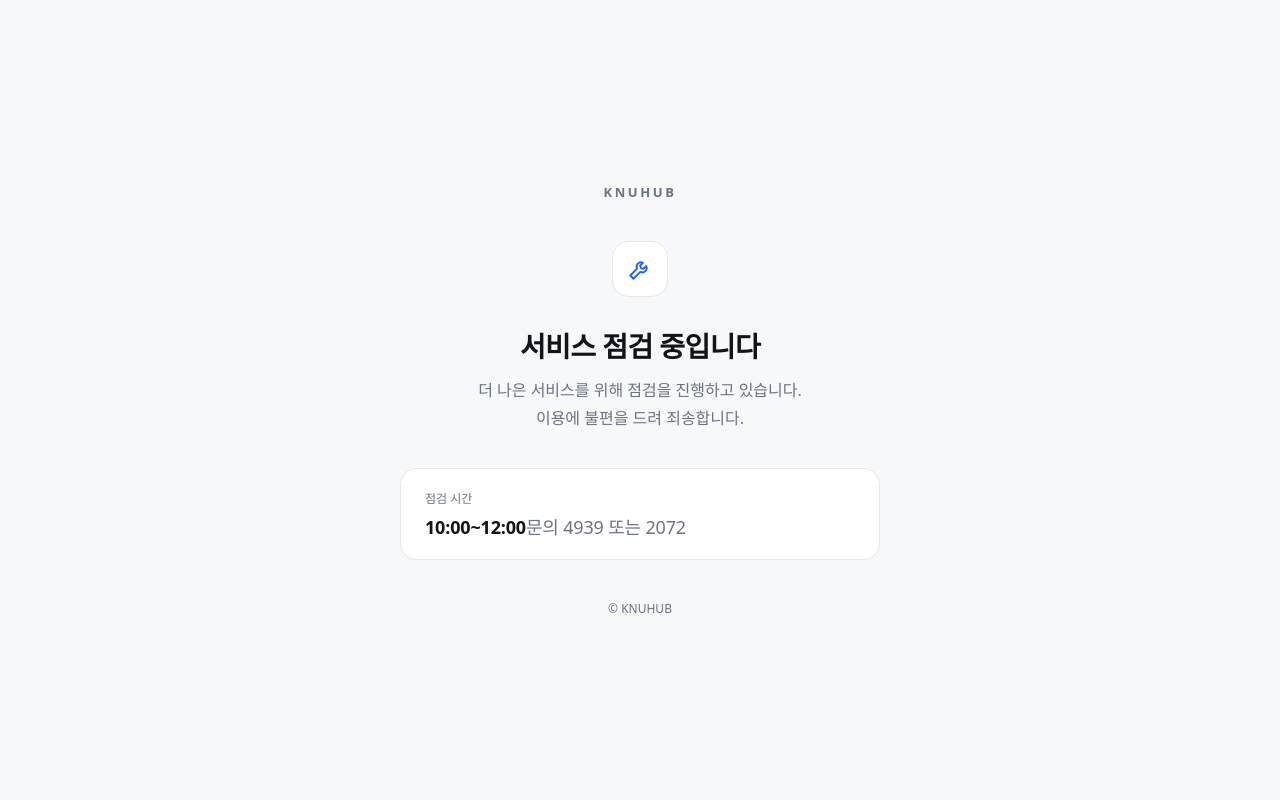
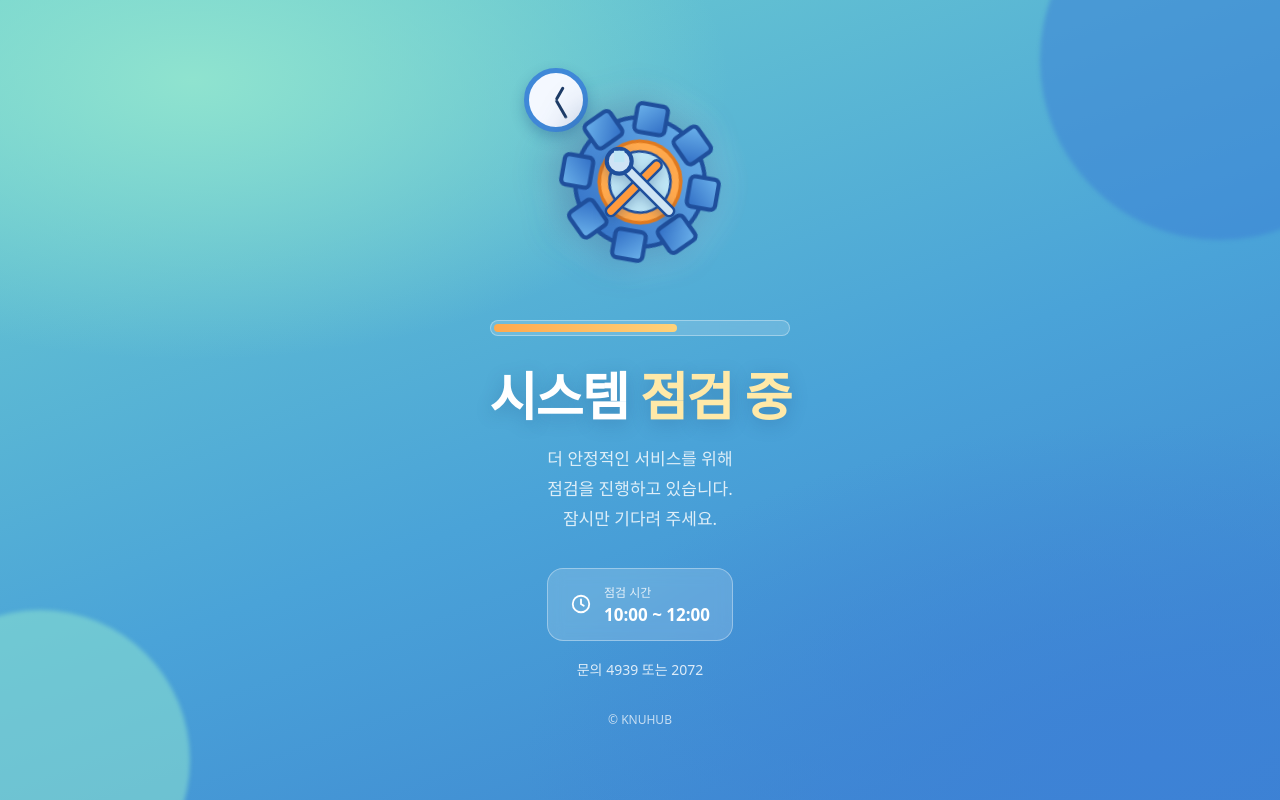
Before and after one commit to knuhub/MW, a plain HTML site: page index.html in a window 1280 px wide. Drawn offline with Linux system fonts and the light colour scheme.

Commit message:
Redesign maintenance page with gear, progress bar and gradient style
Co-Authored-By: Claude Sonnet 5.5 <noreply@anthropic.com>

```diff
--- a/index.html
+++ b/index.html
@@ -7,50 +7,123 @@
 <title>서비스 점검 안내 · KNUHUB</title>
 <style>
   :root{
-    --bg:#f7f8fa; --fg:#111418; --muted:#6b7280; --line:#e5e7eb; --card:#fff; --accent:#2563eb;
-  }
-  @media (prefers-color-scheme:dark){
-    :root{--bg:#0d0f12; --fg:#f3f4f6; --muted:#9ca3af; --line:#23272e; --card:#14171b; --accent:#60a5fa;}
+    --ink:#fff; --soft:rgba(255,255,255,.82); --accent:#ffe9a8; --orange:#ffa94d;
+    --glass:rgba(255,255,255,.16); --glass-line:rgba(255,255,255,.35);
   }
   *{box-sizing:border-box;margin:0}
   body{
-    min-height:100vh; display:grid; place-items:center; padding:24px 16px;
-    background:var(--bg); color:var(--fg);
+    min-height:100vh; display:grid; place-items:center; padding:32px 16px;
+    color:var(--ink); overflow-x:hidden;
     font-family:"Pretendard","Apple SD Gothic Neo","Malgun Gothic",system-ui,sans-serif;
     -webkit-font-smoothing:antialiased;
+    background:
+      radial-gradient(60% 50% at 15% 10%, #8fe3cf 0%, transparent 70%),
+      radial-gradient(70% 60% at 90% 95%, #3d82d6 0%, transparent 70%),
+      linear-gradient(160deg,#6fd0cf 0%,#4aa3d8 55%,#3b7fd0 100%);
   }
-  main{width:100%; max-width:480px; text-align:center}
-  .logo{font-size:13px; letter-spacing:.2em; color:var(--muted); font-weight:600; margin-bottom:40px}
-  .icon{
-    width:56px; height:56px; margin:0 auto 28px; border-radius:16px;
-    display:grid; place-items:center; background:var(--card); border:1px solid var(--line);
+  /* soft decorative blobs */
+  body::before,body::after{content:"";position:fixed;border-radius:50%;filter:blur(2px);z-index:0}
+  body::before{width:360px;height:360px;right:-120px;top:-120px;background:rgba(61,130,214,.55)}
+  body::after{width:300px;height:300px;left:-110px;bottom:-110px;background:rgba(143,227,207,.55)}
+
+  main{position:relative;z-index:1;width:100%;max-width:520px;text-align:center}
+
+  .badge{
+    position:relative; width:220px; height:220px; margin:0 auto 28px;
+    display:grid; place-items:center;
   }
-  .icon svg{width:26px; height:26px; stroke:var(--accent); fill:none; stroke-width:1.8; stroke-linecap:round; stroke-linejoin:round}
-  h1{font-size:28px; font-weight:700; letter-spacing:-.02em; margin-bottom:12px}
-  p.lead{color:var(--muted); font-size:16px; line-height:1.7}
+  .badge::before{
+    content:""; position:absolute; inset:0; border-radius:50%;
+    background:radial-gradient(circle,rgba(255,255,255,.35),rgba(255,255,255,0) 70%);
+  }
+  .gear{width:170px;height:170px;animation:spin 18s linear infinite;filter:drop-shadow(0 10px 18px rgba(20,60,120,.35))}
+  @keyframes spin{to{transform:rotate(360deg)}}
+  .tools{position:absolute;width:104px;height:104px;filter:drop-shadow(0 4px 6px rgba(20,60,120,.3))}
+  .clock{
+    position:absolute; left:-6px; top:-4px; width:64px; height:64px; border-radius:50%;
+    background:#f4f8ff; border:5px solid #3f88d8; box-shadow:0 6px 14px rgba(20,60,120,.3);
+  }
+  .clock i{position:absolute;left:50%;top:50%;width:3px;background:#1d3b66;border-radius:2px;transform-origin:50% 100%}
+  .clock .h{height:15px;transform:translate(-50%,-100%) rotate(30deg)}
+  .clock .m{height:21px;transform:translate(-50%,-100%) rotate(0deg);animation:tick 12s linear infinite}
+  @keyframes tick{to{transform:translate(-50%,-100%) rotate(360deg)}}
+
+  .bar{
+    width:min(300px,80%); height:16px; margin:0 auto 30px; border-radius:99px; padding:3px;
+    background:var(--glass); border:1px solid var(--glass-line); backdrop-filter:blur(6px);
+  }
+  .bar span{
+    display:block; height:100%; width:62%; border-radius:99px;
+    background:linear-gradient(90deg,var(--orange),#ffd27a);
+    animation:pulse 2.4s ease-in-out infinite;
+  }
+  @keyframes pulse{50%{width:72%}}
+
+  h1{font-size:clamp(36px,9vw,52px); font-weight:800; letter-spacing:-.03em; line-height:1.15;
+     text-shadow:0 4px 18px rgba(20,60,120,.28)}
+  h1 em{font-style:normal;color:var(--accent)}
+  .lead{margin-top:18px;font-size:17px;line-height:1.75;color:var(--soft)}
+
   .time{
-    margin:36px auto 0; padding:20px 24px; background:var(--card);
-    border:1px solid var(--line); border-radius:16px; text-align:left;
+    display:inline-flex; align-items:center; gap:12px; margin-top:34px; padding:14px 22px;
+    border-radius:16px; background:var(--glass); border:1px solid var(--glass-line);
+    backdrop-filter:blur(8px); text-align:left;
   }
-  .time dt{font-size:12px; color:var(--muted); margin-bottom:6px}
-  .time dd{font-size:18px; font-weight:600; letter-spacing:-.01em}
-  .time dd span{color:var(--muted); font-weight:500}
-  footer{margin-top:40px; font-size:12px; color:var(--muted)}
+  .time small{display:block;font-size:12px;color:var(--soft);margin-bottom:2px}
+  .time b{font-size:17px;font-weight:700}
+  .time svg{width:22px;height:22px;stroke:#fff;fill:none;stroke-width:2;stroke-linecap:round;flex:none}
+
+  .contact{margin-top:18px;font-size:14px;color:var(--soft)}
+  footer{margin-top:32px;font-size:12px;color:rgba(255,255,255,.7)}
+  @media (prefers-reduced-motion:reduce){.gear,.bar span,.clock .m{animation:none}}
 </style>
 </head>
 <body>
 <main>
-  <div class="logo">KNUHUB</div>
-  <div class="icon" aria-hidden="true">
-    <svg viewBox="0 0 24 24"><path d="M14.7 6.3a4 4 0 0 0-5.4 5.4L3 18l3 3 6.3-6.3a4 4 0 0 0 5.4-5.4l-2.5 2.5-2.4-.6-.6-2.4z"/></svg>
+  <div class="badge" aria-hidden="true">
+    <div class="clock"><i class="h"></i><i class="m"></i></div>
+
+    <svg class="gear" viewBox="0 0 200 200">
+      <defs>
+        <linearGradient id="g" x1="0" y1="0" x2="1" y2="1">
+          <stop offset="0" stop-color="#6db4ec"/><stop offset="1" stop-color="#2f6cc4"/>
+        </linearGradient>
+      </defs>
+      <g fill="url(#g)" stroke="#1f4f9c" stroke-width="5" stroke-linejoin="round">
+        <circle cx="100" cy="100" r="76"/>
+        <g id="t"><rect x="82" y="8" width="36" height="34" rx="6"/></g>
+        <use href="#t" transform="rotate(45 100 100)"/><use href="#t" transform="rotate(90 100 100)"/>
+        <use href="#t" transform="rotate(135 100 100)"/><use href="#t" transform="rotate(180 100 100)"/>
+        <use href="#t" transform="rotate(225 100 100)"/><use href="#t" transform="rotate(270 100 100)"/>
+        <use href="#t" transform="rotate(315 100 100)"/>
+      </g>
+      <circle cx="100" cy="100" r="48" fill="#ffa94d" stroke="#e07a1f" stroke-width="4"/>
+      <circle cx="100" cy="100" r="36" fill="#bfe6f5" stroke="#1f4f9c" stroke-width="3"/>
+    </svg>
+
+    <svg class="tools" viewBox="0 0 100 100" fill="none" stroke-linecap="round" stroke-linejoin="round">
+      <!-- screwdriver -->
+      <path d="M22 78 L66 34" stroke="#1f4f9c" stroke-width="12"/>
+      <path d="M22 78 L66 34" stroke="#ff9a3c" stroke-width="7"/>
+      <!-- wrench -->
+      <path d="M78 78 L36 36" stroke="#1f4f9c" stroke-width="12"/>
+      <path d="M78 78 L36 36" stroke="#cfe4f5" stroke-width="7"/>
+      <circle cx="30" cy="30" r="12" fill="#cfe4f5" stroke="#1f4f9c" stroke-width="4"/>
+      <rect x="25" y="20" width="10" height="11" fill="#bfe6f5"/>
+    </svg>
   </div>
-  <h1>서비스 점검 중입니다</h1>
-  <p class="lead">더 나은 서비스를 위해 점검을 진행하고 있습니다.<br>이용에 불편을 드려 죄송합니다.</p>
 
-  <dl class="time">
-    <dt>점검 시간</dt>
-    <dd>10:00~12:00<span>문의 4939 또는 2072</span></dd>
-  </dl>
+  <div class="bar" role="img" aria-label="점검 진행 중"><span></span></div>
+
+  <h1>시스템 <em>점검 중</em></h1>
+  <p class="lead">더 안정적인 서비스를 위해<br>점검을 진행하고 있습니다.<br>잠시만 기다려 주세요.</p>
+
+  <div class="time">
+    <svg viewBox="0 0 24 24"><circle cx="12" cy="12" r="9"/><path d="M12 7v5l3 2"/></svg>
+    <div><small>점검 시간</small><b>10:00 ~ 12:00</b></div>
+  </div>
+
+  <p class="contact">문의 4939 또는 2072</p>
 
   <footer>© KNUHUB</footer>
 </main>
```
